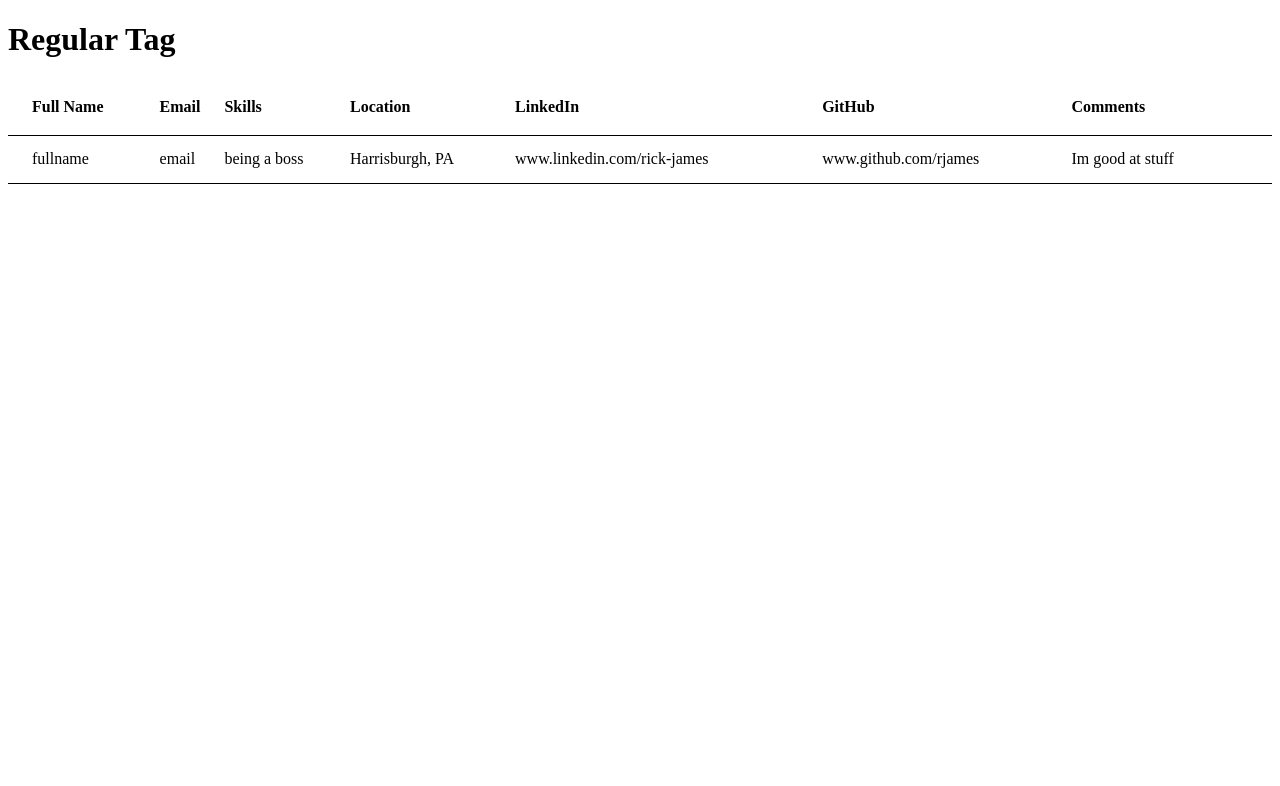
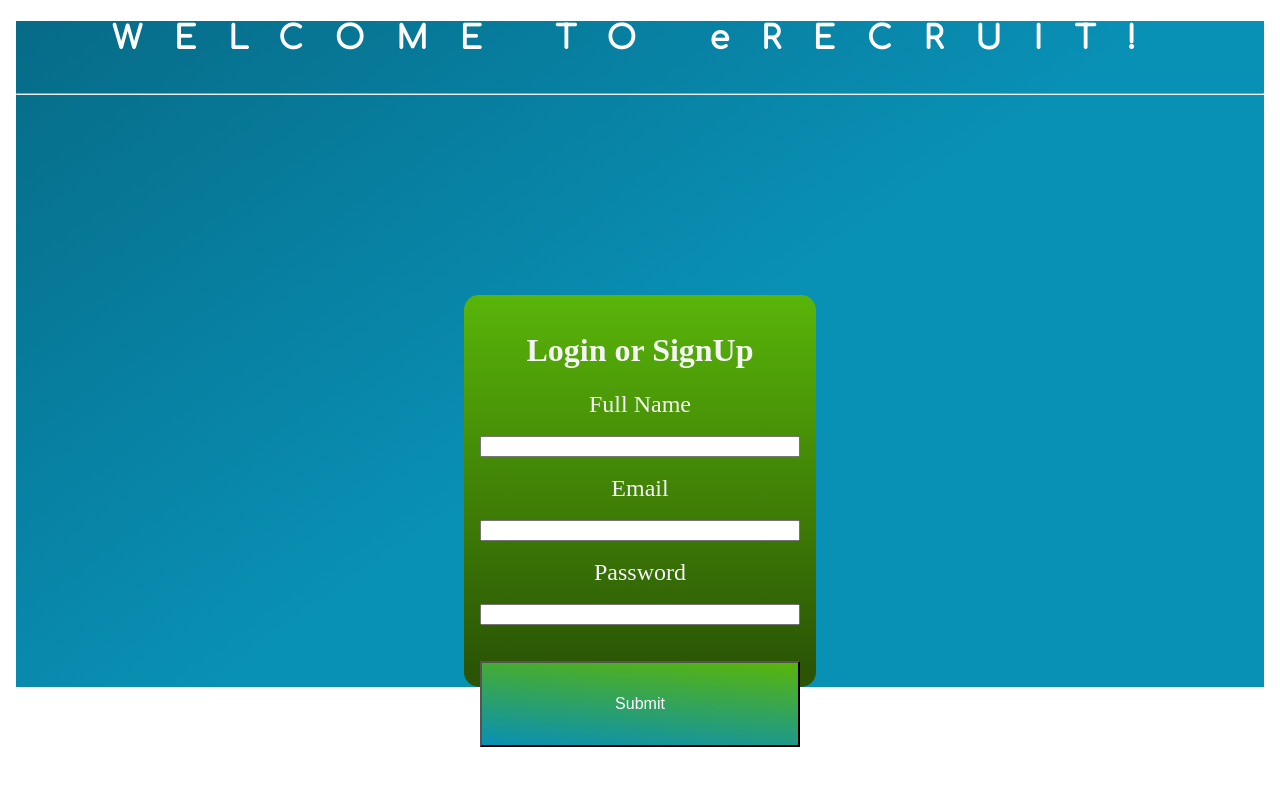
Before and after one commit to coderwine/eRecruit-Client, an Angular app: page / in a window 1280 px wide. Shown: the top 786 px of the page. Built offline with nearby package versions, Linux system fonts and the light colour scheme.

Commit message:
lots needs changed here, but I started working on the design aspect of the login

```diff
--- a/src/app/app.component.css
+++ b/src/app/app.component.css
@@ -0,0 +1,18 @@
+body {
+    background: linear-gradient(145deg,
+    #066B87 ,
+    #0990B5 52%);
+    margin: 0, auto;
+  }
+
+  hr {
+    background-color: whitesmoke;
+  }
+  h1 {
+    color: white;
+    letter-spacing: 1em;
+    height: 50px;
+    width: auto;
+    text-align: center;
+    font-family: 'Comfortaa', cursive;
+  }
--- a/src/app/app.component.html
+++ b/src/app/app.component.html
@@ -1 +1,10 @@
-<app-client></app-client>
+<head>
+    <link href="https://fonts.googleapis.com/css?family=Comfortaa&display=swap" rel="stylesheet">
+</head>
+<body>
+
+<h1>WELCOME TO eRECRUIT!</h1>
+<hr />
+<app-login></app-login>
+<!-- <app-client></app-client> -->
+</body>
--- a/src/app/app.module.ts
+++ b/src/app/app.module.ts
@@ -5,11 +5,13 @@ import {MatTableModule} from '@angular/material/table';
 import { AppRoutingModule } from './app-routing.module';
 import { AppComponent } from './app.component';
 import { ClientComponent } from './client/client.component';
+import { LoginComponent } from './login/login.component';
 
 @NgModule({
   declarations: [
     AppComponent,
-    ClientComponent
+    ClientComponent,
+    LoginComponent
   ],
   imports: [
     BrowserModule,
--- a/src/app/client/client.component.css
+++ b/src/app/client/client.component.css
@@ -1,3 +1,10 @@
-table {
-    width: 100%;
-  }
+
+
+.card-like {
+    padding: 2em;
+    background-color: rgb(221, 32, 32);
+    border-radius: 15px;
+    width: 60vw;
+    height: 25vh;
+    margin: 25vh auto;
+}
--- a/src/app/client/client.component.html
+++ b/src/app/client/client.component.html
@@ -1,6 +1,4 @@
-<h1>Regular Tag</h1>
-
-<table mat-table [dataSource]="dataSource" class="mat-elevation-z8">
+<table mat-table [dataSource]="dataSource" class="card-like">
 
     <!--- Note that these columns can be defined in any order.
           The actual rendered columns are set as a property on the row definition" -->
--- /dev/null
+++ b/src/app/login/login.component.css
@@ -0,0 +1,30 @@
+.card-like {
+    padding: 1em;
+    background: linear-gradient(#59B509, #2B5505 95%);
+    border-radius: 15px;
+    width: 25vw;
+    height: 45vh;
+    margin: 25vh auto;
+    text-align: center;
+    display: flex;
+    flex-direction: column;
+}
+
+label {
+    color: whitesmoke;
+    font-size: 1.5em;
+
+}
+
+h1 {
+    color: whitesmoke;
+
+}
+
+.btn {
+    width: auto;
+    padding: 2em;
+    font-size: 16px;
+    background: linear-gradient(185deg, #59B509, #0990B5 );
+    color: white;
+}
--- /dev/null
+++ b/src/app/login/login.component.html
@@ -0,0 +1,17 @@
+<form class="card-like">
+    <h1>Login or SignUp</h1>
+    <label className="display-block" htmlFor="fullName">Full Name</label>
+    <br />
+    <input className="display-block" type="text" name="fullName"  />
+    <br />
+    <label className="display-block" htmlFor="email">Email</label>
+    <br />
+    <input className="display-block" type="text" name="email"  />
+    <br />
+    <label className="display-block" htmlFor="password">Password</label>
+    <br />
+    <input className="display-block" type="password" name="password"  />
+    <br />
+    <br />
+    <button type="submit" class="btn">Submit</button>
+</form>
--- /dev/null
+++ b/src/app/login/login.component.ts
@@ -0,0 +1,15 @@
+import { Component, OnInit } from '@angular/core';
+
+@Component({
+  selector: 'app-login',
+  templateUrl: './login.component.html',
+  styleUrls: ['./login.component.css']
+})
+export class LoginComponent implements OnInit {
+
+  constructor() { }
+
+  ngOnInit() {
+  }
+
+}
```
Also changed, not shown: 1 other file (tests, documents, lock files or other folders).
